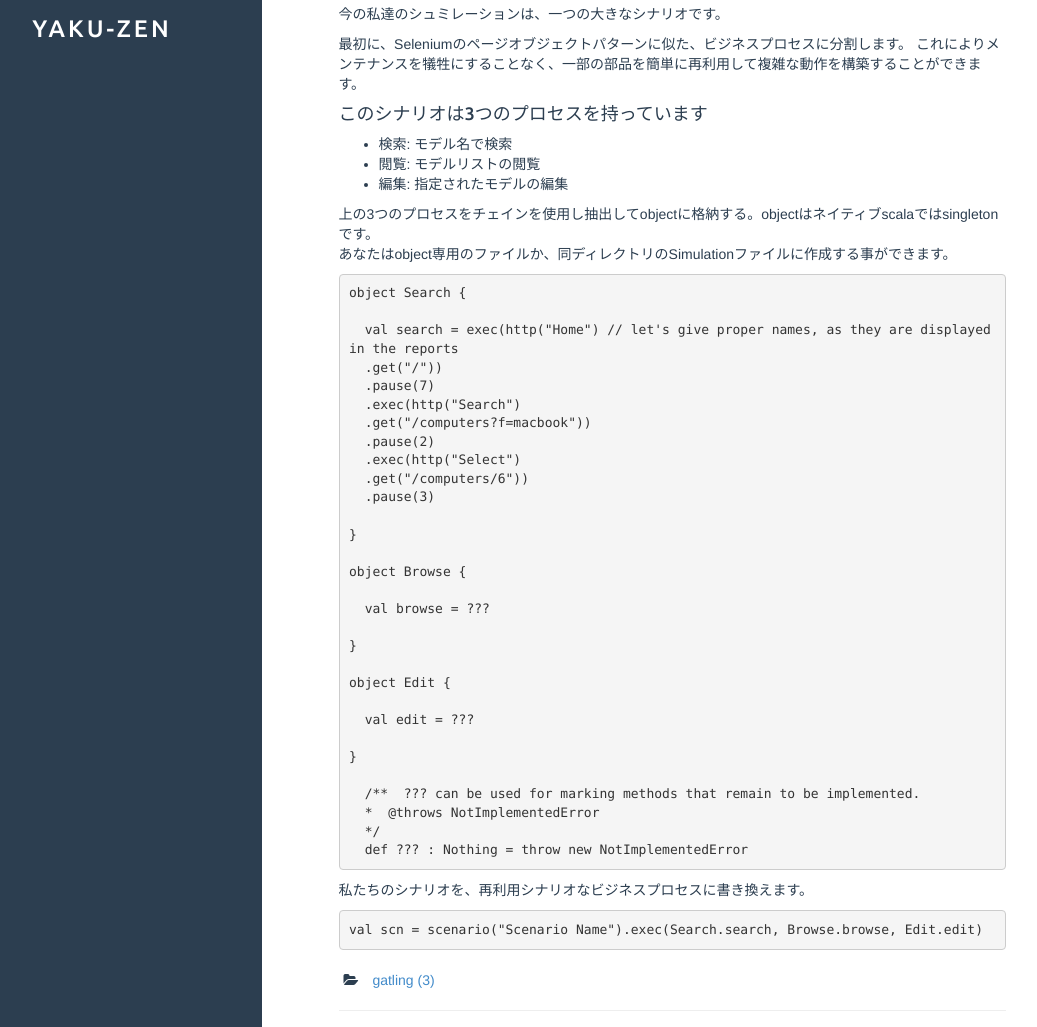
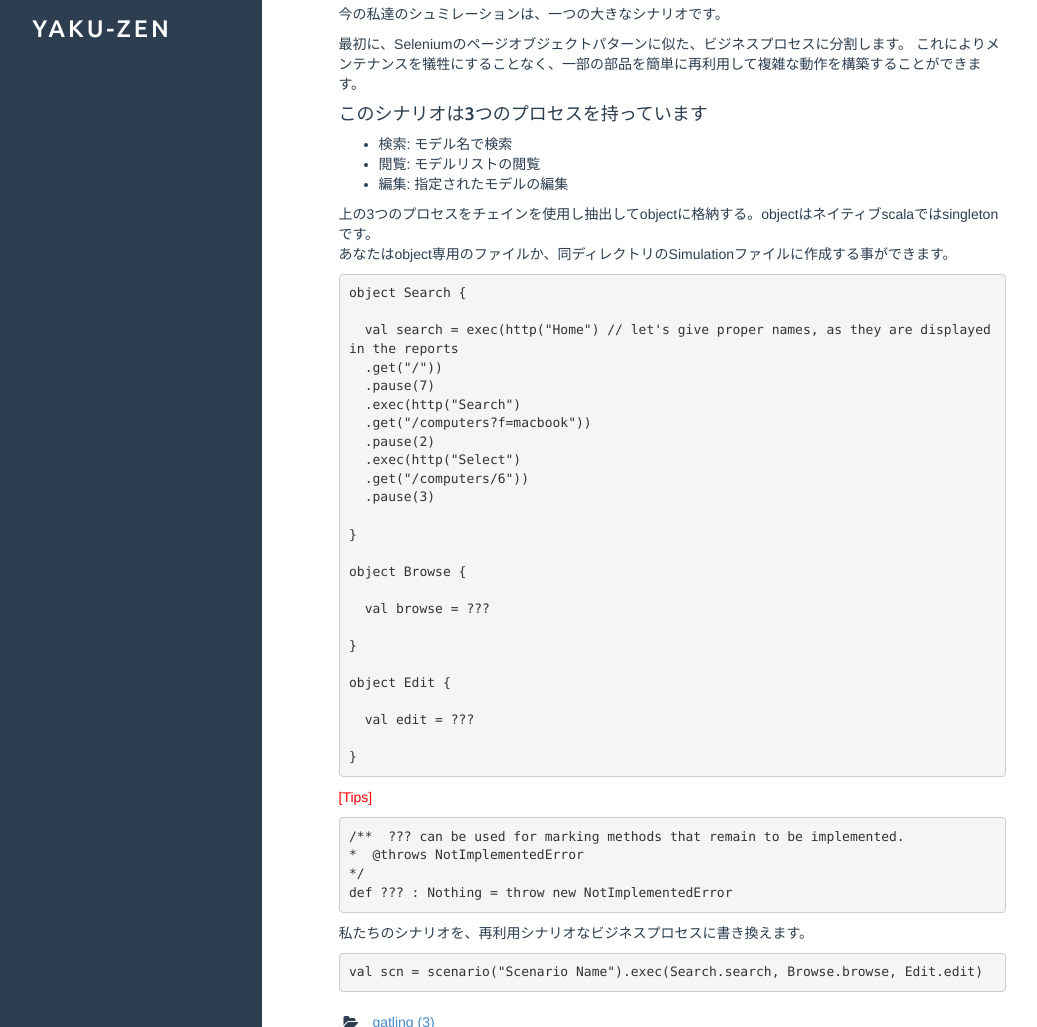
Before and after one commit to yaku-zen/yaku-zen.github.io, a Jekyll site: the page built from _posts/2016-12-26-advanced-tutorial.md, in a window 1280 px wide and 1400 px high, cut to the strip 282-1309 px from the top of the window. Shown: the whole strip, without its empty margins (58-1095 px from the left). Built offline with Jekyll 4.4.1, drawn with Linux system fonts in a browser that asks for light colours.

Commit message:
add : tips code

````diff
--- a/_posts/2016-12-26-advanced-tutorial.md
+++ b/_posts/2016-12-26-advanced-tutorial.md
@@ -52,11 +52,15 @@ object Edit {
   val edit = ???
 
 }
+```
 
-  /**  ??? can be used for marking methods that remain to be implemented.
-  *  @throws NotImplementedError
-  */
-  def ??? : Nothing = throw new NotImplementedError
+<span style="color:red">[Tips]</span>
+
+``` tips.scala
+/**  ??? can be used for marking methods that remain to be implemented.
+*  @throws NotImplementedError
+*/
+def ??? : Nothing = throw new NotImplementedError
 ```
 
   私たちのシナリオを、再利用シナリオなビジネスプロセスに書き換えます。
````
